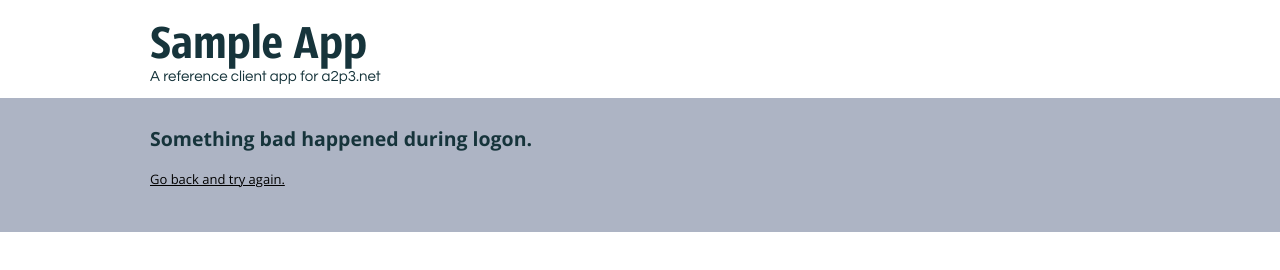
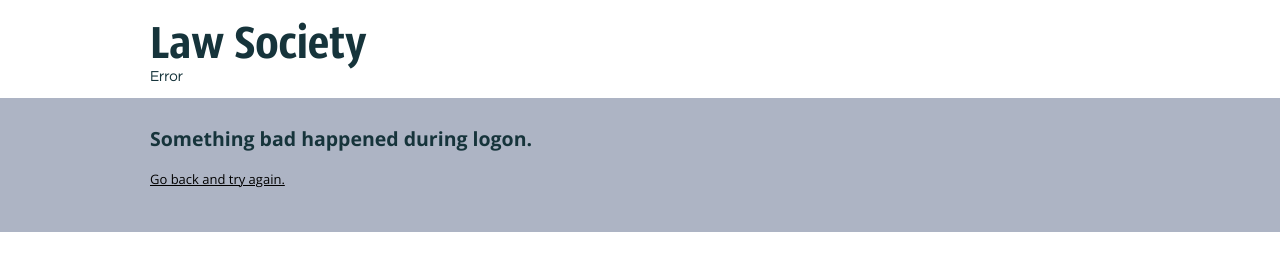
Before and after one commit to dickhardt/rs-sample-node-a2p3, a website: page html/error.html in a window 1280 px wide. Drawn offline with nearby package versions, Linux system fonts and the light colour scheme; files that its build step writes are made by us from their sources; files whose address does not match are found by name.

Commit message:
misc pages

```diff
--- a/html/error.html
+++ b/html/error.html
@@ -10,8 +10,8 @@
 <body>
 <header class="header">
 	<section class="headerContainer">
-		<span class="mainTitle">Sample App</span>
-		<div class="mainTitleText">A reference client app for a2p3.net</div>
+		<span class="mainTitle">Law Society</span>
+		<div class="mainTitleText">Error</div>
 	</section>
 </header>
 <section class="mainContent">
```
Also changed, not shown: html/meta_refresh.html (+2 -2 lines).
